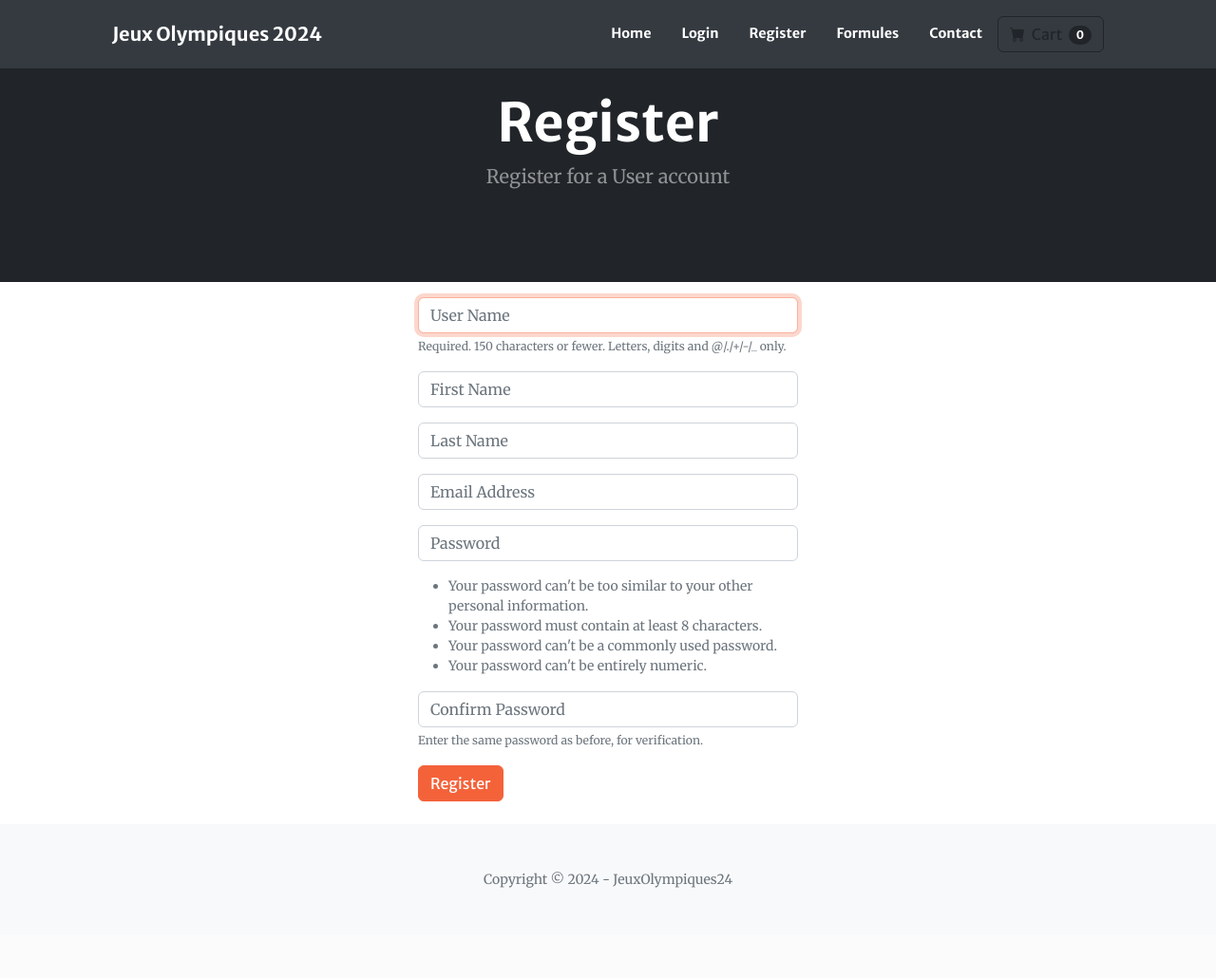
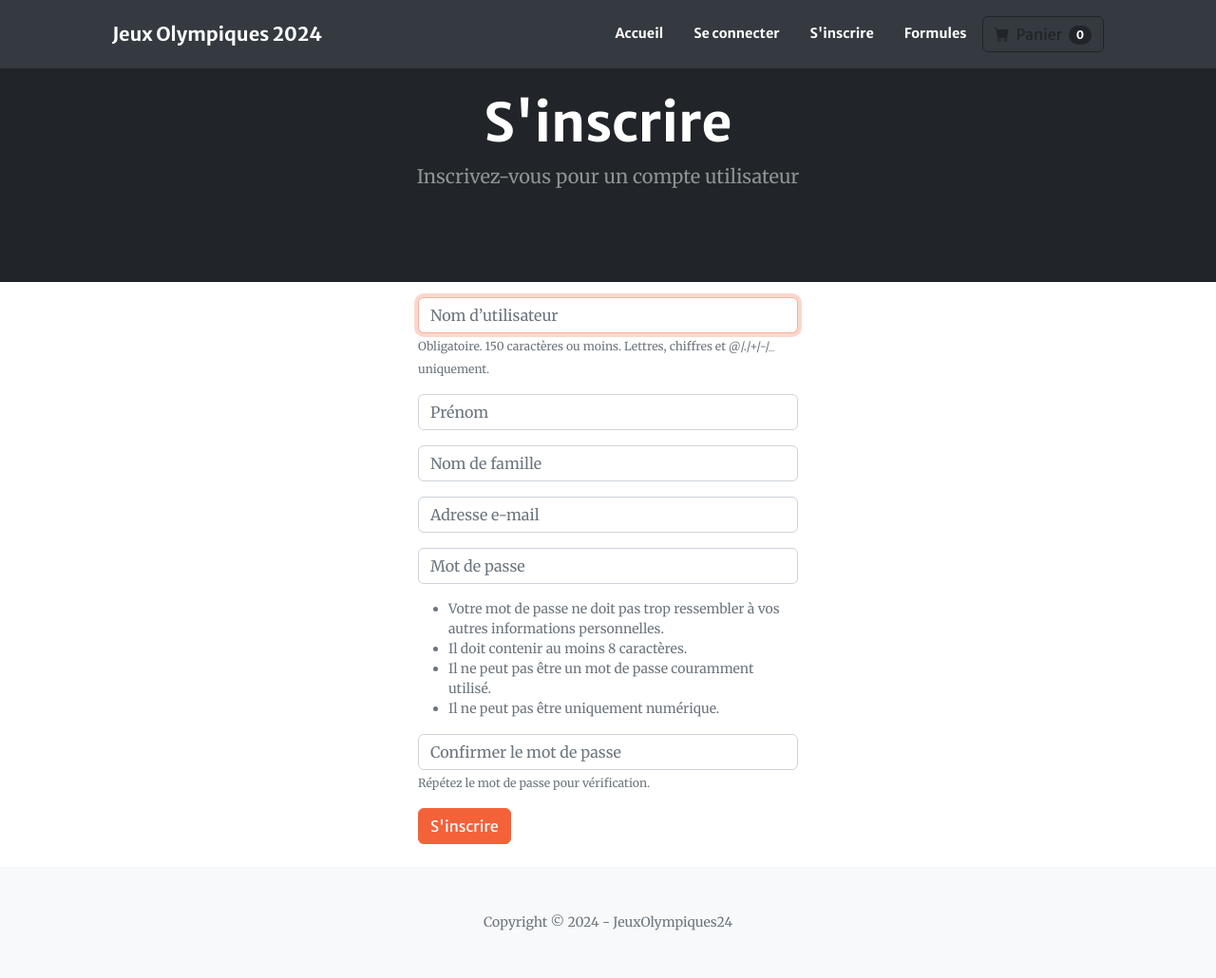
Before and after one commit to CmViny/JO-24, a Django app: page /accounts/register in a window 1280 px wide. Shown: the whole page at 95% size. Before the commit the page ends 935 px from the top, so only its background shows below. Run offline with Django 4.2, Linux system fonts and the light colour scheme; some libraries are stand-ins or nearby versions.

Commit message:
Profile && VF

```diff
--- a/JOStudi/accounts/forms.py
+++ b/JOStudi/accounts/forms.py
@@ -1,28 +1,129 @@
 from django.contrib.auth.models import User
-from django.contrib.auth.forms import UserCreationForm
+from django.contrib.auth.forms import UserCreationForm, UserChangeForm
 from django import forms
 
 class SignUpForm(UserCreationForm):
-    # Définition explicite des champs pour les formulaires
-    email = forms.EmailField(label='', widget=forms.TextInput(attrs={'class': 'form-control', 'placeholder': 'Email Address'}))
-    first_name = forms.CharField(label='', max_length=100, widget=forms.TextInput(attrs={'class': 'form-control', 'placeholder': 'First Name'}))
-    last_name = forms.CharField(label='', max_length=100, widget=forms.TextInput(attrs={'class': 'form-control', 'placeholder': 'Last Name'}))
+    email = forms.EmailField(
+        label='',
+        widget=forms.TextInput(attrs={'class': 'form-control', 'placeholder': 'Adresse e-mail'})
+    )
+    first_name = forms.CharField(
+        label='',
+        max_length=100,
+        widget=forms.TextInput(attrs={'class': 'form-control', 'placeholder': 'Prénom'})
+    )
+    last_name = forms.CharField(
+        label='',
+        max_length=100,
+        widget=forms.TextInput(attrs={'class': 'form-control', 'placeholder': 'Nom de famille'})
+    )
 
     class Meta:
         model = User
         fields = ('username', 'first_name', 'last_name', 'email', 'password1', 'password2')
 
     field_attributes = {
-        'username': {'placeholder': 'User Name', 'help_text': '<span class="form-text text-muted"><small>Required. 150 characters or fewer. Letters, digits and @/./+/-/_ only.</small></span>'},
-        'password1': {'placeholder': 'Password', 'help_text': '<ul class="form-text text-muted small"><li>Your password can\'t be too similar to your other personal information.</li><li>Your password must contain at least 8 characters.</li><li>Your password can\'t be a commonly used password.</li><li>Your password can\'t be entirely numeric.</li></ul>'},
-        'password2': {'placeholder': 'Confirm Password', 'help_text': '<span class="form-text text-muted"><small>Enter the same password as before, for verification.</small></span>'}
+        'username': {
+            'placeholder': 'Nom d’utilisateur',
+            'help_text': '<span class="form-text text-muted"><small>Obligatoire. 150 caractères ou moins. Lettres, chiffres et @/./+/-/_ uniquement.</small></span>'
+        },
+        'password1': {
+            'placeholder': 'Mot de passe',
+            'help_text': (
+                "<ul class=\"form-text text-muted small\">"
+                "<li>Votre mot de passe ne doit pas trop ressembler à vos autres informations personnelles.</li>"
+                "<li>Il doit contenir au moins 8 caractères.</li>"
+                "<li>Il ne peut pas être un mot de passe couramment utilisé.</li>"
+                "<li>Il ne peut pas être uniquement numérique.</li>"
+                "</ul>"
+            )
+        },
+        'password2': {
+            'placeholder': 'Confirmer le mot de passe',
+            'help_text': '<span class="form-text text-muted"><small>Répétez le mot de passe pour vérification.</small></span>'
+        }
     }
 
     def __init__(self, *args, **kwargs):
         super(SignUpForm, self).__init__(*args, **kwargs)
 
-        # Appliquer uniquement les attributs pour les champs qui ne sont pas définis explicitement
         for field, attrs in self.field_attributes.items():
-            self.fields[field].widget.attrs.update({'class': 'form-control', 'placeholder': attrs['placeholder']})
-            self.fields[field].label = attrs.get('label', '')  # Si pas de label, met une chaîne vide
+            self.fields[field].widget.attrs.update({
+                'class': 'form-control',
+                'placeholder': attrs['placeholder']
+            })
+            self.fields[field].label = ''
             self.fields[field].help_text = attrs.get('help_text', '')
+
+class UpdateProfileForm(forms.ModelForm):
+    email = forms.EmailField(
+        label='',
+        widget=forms.EmailInput(attrs={'class': 'form-control', 'placeholder': 'Adresse e-mail'})
+    )
+    first_name = forms.CharField(
+        label='',
+        max_length=100,
+        widget=forms.TextInput(attrs={'class': 'form-control', 'placeholder': 'Prénom'})
+    )
+    last_name = forms.CharField(
+        label='',
+        max_length=100,
+        widget=forms.TextInput(attrs={'class': 'form-control', 'placeholder': 'Nom de famille'})
+    )
+    age = forms.IntegerField(
+        label='',
+        required=False,
+        widget=forms.NumberInput(attrs={'class': 'form-control', 'placeholder': 'Âge'})
+    )
+    telephone = forms.CharField(
+        label='',
+        required=False,
+        max_length=20,
+        widget=forms.TextInput(attrs={'class': 'form-control', 'placeholder': 'Téléphone'})
+    )
+    adresse = forms.CharField(
+        label='',
+        required=False,
+        widget=forms.TextInput(attrs={'class': 'form-control', 'placeholder': 'Adresse'})
+    )
+
+    class Meta:
+        model = User
+        fields = ('username', 'first_name', 'last_name', 'email')
+
+    field_attributes = {
+        'username': {
+            'placeholder': 'Nom d’utilisateur',
+            'help_text': '<span class="form-text text-muted"><small>Obligatoire. 150 caractères ou moins. Lettres, chiffres et @/./+/-/_ uniquement.</small></span>'
+        }
+    }
+
+    def __init__(self, *args, **kwargs):
+        utilisateur_instance = kwargs.pop('utilisateur_instance', None)
+        super().__init__(*args, **kwargs)
+
+        # Champs User
+        self.fields['username'].widget.attrs.update({
+            'class': 'form-control',
+            'placeholder': self.field_attributes['username']['placeholder']
+        })
+        self.fields['username'].label = ''
+        self.fields['username'].help_text = self.field_attributes['username']['help_text']
+
+        # Pré-remplir les champs du modèle Utilisateur si instance fournie
+        if utilisateur_instance:
+            self.fields['age'].initial = utilisateur_instance.age
+            self.fields['telephone'].initial = utilisateur_instance.telephone
+            self.fields['adresse'].initial = utilisateur_instance.adresse
+
+    def save(self, commit=True, utilisateur_instance=None):
+        user = super().save(commit=commit)
+
+        if utilisateur_instance:
+            utilisateur_instance.age = self.cleaned_data.get('age')
+            utilisateur_instance.telephone = self.cleaned_data.get('telephone')
+            utilisateur_instance.adresse = self.cleaned_data.get('adresse')
+            if commit:
+                utilisateur_instance.save()
+
+        return user
--- a/JOStudi/accounts/templates/register.html
+++ b/JOStudi/accounts/templates/register.html
@@ -1,32 +1,31 @@
 {% extends "base.html" %}
 {% load static %}
 
-{%block title %}
-    <title>Register</title>
+{% block title %}
+    <title>Inscription</title>
 {% endblock %}
 
 {% block body_class %}navbar-alternative{% endblock %}
 {% block content %}
 
-
-    <!-- Header Register-->
-    <header class=" bg-dark py-5 mb-3">
+    <!-- Header Inscription-->
+    <header class="bg-dark py-5 mb-3">
         <div class="container px-4 px-lg-5 my-5">
             <div class="text-center text-white">
-                <h1 class="display-4 fw-bolder">Register</h1>
-                <p class="lead fw-normal text-white-50 mb-0">Register for a User account</p>
+                <h1 class="display-4 fw-bolder">S'inscrire</h1>
+                <p class="lead fw-normal text-white-50 mb-0">Inscrivez-vous pour un compte utilisateur</p>
             </div>
         </div>
     </header>
 
-    <!-- Register Form-->
+    <!-- Formulaire d'inscription-->
     <div class="container d-flex justify-content-center align-items-center">
         <form method="POST" action="{% url 'register' %}" style="max-width: 400px; width: 100%;">
             {% csrf_token %}
             {{ form.as_p }}
-        <button type="submit" class="btn btn-primary">Register</button>
+            <button type="submit" class="btn btn-primary">S'inscrire</button>
             <br/><br/>
         </form>
     </div>
 
-{% endblock%}
+{% endblock %}
--- a/JOStudi/accounts/urls.py
+++ b/JOStudi/accounts/urls.py
@@ -5,4 +5,5 @@ urlpatterns = [
     path('login', views.login_user, name='login'),
     path('logout', views.logout_user, name='logout'),
     path('register', views.register_user, name='register'),
+    path('update_profile', views.update_profile, name='update_profile'),
 ]
--- a/JOStudi/accounts/views.py
+++ b/JOStudi/accounts/views.py
@@ -1,14 +1,12 @@
 from django.shortcuts import render, redirect
 from django.contrib.auth import authenticate, login, logout
 from django.contrib import messages
-from django.contrib.auth.models import User
-from django.contrib.auth.forms import UserCreationForm
-from django import forms
-from .forms import SignUpForm
+from .forms import SignUpForm, UpdateProfileForm
 from .models import Utilisateur
 from cart.cart import Cart
 from offers.models import Offre
 import json
+from django.contrib.auth.decorators import login_required
 
 def login_user(request):
     if request.method == 'POST':
@@ -63,8 +61,6 @@ def login_user(request):
 
     return render(request, 'login.html')
 
-
-
 def logout_user(request):
     logout(request)
     messages.success(request, "Vous avez été déconnecté avec succès.")
@@ -88,3 +84,19 @@ def register_user(request):
             return redirect('register')
     else:
         return render(request, 'register.html', {'form': form})
+
+@login_required
+def update_profile(request):
+    user = request.user
+    utilisateur = Utilisateur.objects.get(user=user)
+
+    if request.method == 'POST':
+        form = UpdateProfileForm(request.POST, instance=user, utilisateur_instance=utilisateur)
+        if form.is_valid():
+            form.save(utilisateur_instance=utilisateur)
+            messages.success(request, "Votre profil a été mis à jour avec succès.")
+            return redirect('home')
+    else:
+        form = UpdateProfileForm(instance=user, utilisateur_instance=utilisateur)
+
+    return render(request, 'update_profile.html', {'form': form})
--- a/JOStudi/offers/templates/offre.html
+++ b/JOStudi/offers/templates/offre.html
@@ -59,7 +59,7 @@
                         {% endfor %}
                     </select>
 
-                    <button type="button" data-product="{{ offre.id }}" class="btn btn-secondary" id="add-cart">Add to Cart</button>
+                    <button type="button" data-product="{{ offre.id }}" class="btn btn-secondary" id="add-cart">Ajouter au panier</button>
                 </div>
             </div>
           </div>
--- a/JOStudi/store/templates/navbar.html
+++ b/JOStudi/store/templates/navbar.html
@@ -5,21 +5,23 @@
         <button class="navbar-toggler navbar-toggler-right" type="button" data-bs-toggle="collapse" data-bs-target="#navbarResponsive" aria-controls="navbarResponsive" aria-expanded="false" aria-label="Toggle navigation"><span class="navbar-toggler-icon"></span></button>
         <div class="collapse navbar-collapse" id="navbarResponsive">
             <ul class="navbar-nav ms-auto my-2 my-lg-0">
-                <li class="nav-item"><a class="nav-link" href="{% url 'home' %}">Home</a></li>
+                <li class="nav-item"><a class="nav-link" href="{% url 'home' %}">Accueil</a></li>
                 {% if user.is_authenticated %}
-                    <li class="nav-item"><a class="nav-link" href="{% url 'logout' %}">Logout</a></li>
+                    <li class="nav-item"><a class="nav-link" href="{% url 'logout' %}">Se déconnecter</a></li>
                 {% else %}
-                    <li class="nav-item"><a class="nav-link" href="{% url 'login' %}">Login</a></li>
-                    <li class="nav-item"><a class="nav-link" href="{% url 'register' %}">Register</a></li>
+                    <li class="nav-item"><a class="nav-link" href="{% url 'login' %}">Se connecter</a></li>
+                    <li class="nav-item"><a class="nav-link" href="{% url 'register' %}">S'inscrire</a></li>
+                {% endif %}
+                {% if user.is_authenticated %}
+                    <li class="nav-item"><a class="nav-link" href="{% url 'update_profile' %}">Profile</a></li>
                 {% endif %}
                 <li class="nav-item"><a class="nav-link" href="{% url 'formules' %}">Formules</a></li>
-                <li class="nav-item"><a class="nav-link" href="#contact">Contact</a></li>
             </ul>
             <!--Cart-->
             <form class="d-flex ms-lg-3">
                 <a href="{% url 'cart_summary' %}" class="btn btn-outline-dark">
                     <i class="bi-cart-fill me-1"></i>
-                    Cart
+                    Panier
                     <span id="cart_quantity" class="badge bg-dark text-white ms-1 rounded-pill">{{ cart | length }}</span>
                 </a>
             </form>
```
Also changed, not shown: JOStudi/accounts/templates/login.html (+4 -4 lines), JOStudi/accounts/templates/logout.html (deleted, +0 -16 lines), JOStudi/accounts/templates/update_profile.html (added, +32 -0 lines), JOStudi/cart/templates/cart_summary.html (+16 -5 lines). Lines whose indentation alone changed are shown as unchanged.
